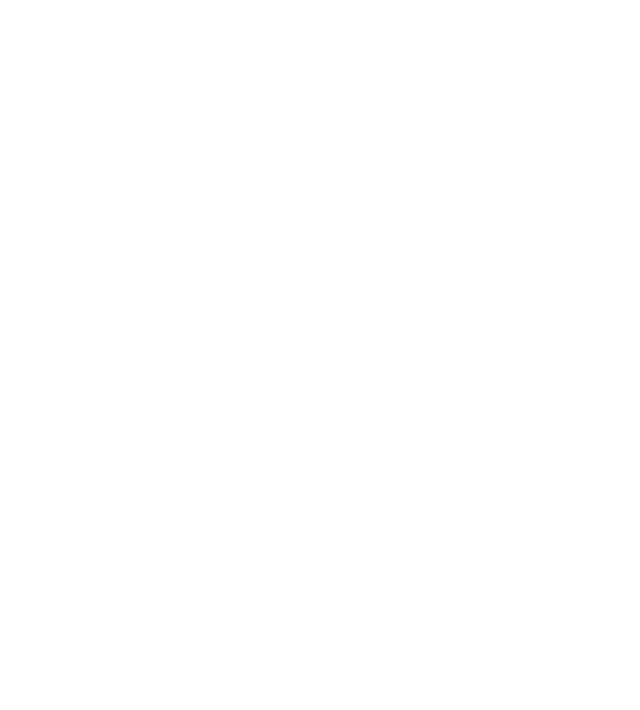
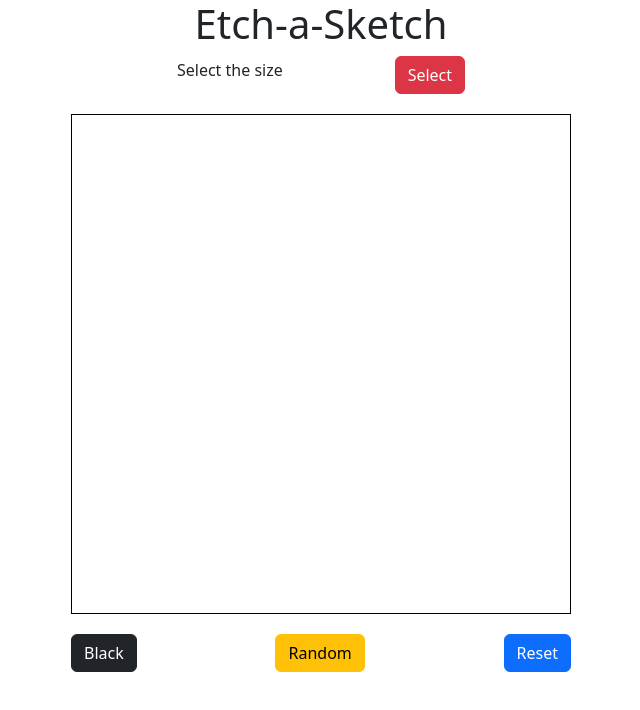
Before and after one commit to yusun-lab/Etch-a-Sketch, a plain HTML site: page index.html in a window 1280 px wide. Shown: the whole page, without its empty margins (319-959 px from the left). Drawn offline with nearby package versions, Linux system fonts and the light colour scheme.

Commit message:
Styling the page (HTML, CSS and Bootstrap)

```diff
--- a/index.html
+++ b/index.html
@@ -4,8 +4,22 @@
     <meta charset="UTF-8">
     <meta name="viewport" content="width=device-width, initial-scale=1.0">
     <title>Etch-a-Sketch</title>
+    <link rel="stylesheet" href="./styles.css">
+    <link href="https://cdn.jsdelivr.net/npm/bootstrap@5.3.3/dist/css/bootstrap.min.css" rel="stylesheet" integrity="sha384-QWTKZyjpPEjISv5WaRU9OFeRpok6YctnYmDr5pNlyT2bRjXh0JMhjY6hW+ALEwIH" crossorigin="anonymous">
+  </head>
+    <script defer src="./script.js"></script>
 </head>
 <body>
-
+    <h1>Etch-a-Sketch</h1>
+    <div class="header">
+        <h6>Select the size</h6>
+        <button id="popup" class="btn btn-danger">Select</button>
+    </div>
+    <div class="board"></div>
+    <div class="footer">
+        <button class="btn btn-dark">Black</button>
+        <button class="btn btn-warning">Random</button>
+        <button class="btn btn-primary">Reset</button>
+    </div>
 </body>
 </html>
--- a/styles.css
+++ b/styles.css
@@ -0,0 +1,31 @@
+body {
+    display: flex;
+    justify-content: center;
+    align-items: center;
+    flex-direction: column;
+}
+
+.header {
+    display: flex;
+    flex-direction: row;
+    align-items: center;
+    width: 400px;
+    justify-content: space-around;
+    margin-bottom: 20px;
+}
+
+.footer {
+    display: flex;
+    flex-direction: row;
+    justify-content: space-between;
+    width: 500px;
+    align-items: center;
+    margin-top: 20px;
+}
+
+.board {
+    width: 500px;
+    height: 500px;
+    display: grid;
+    border: 1px solid black;
+}
```
